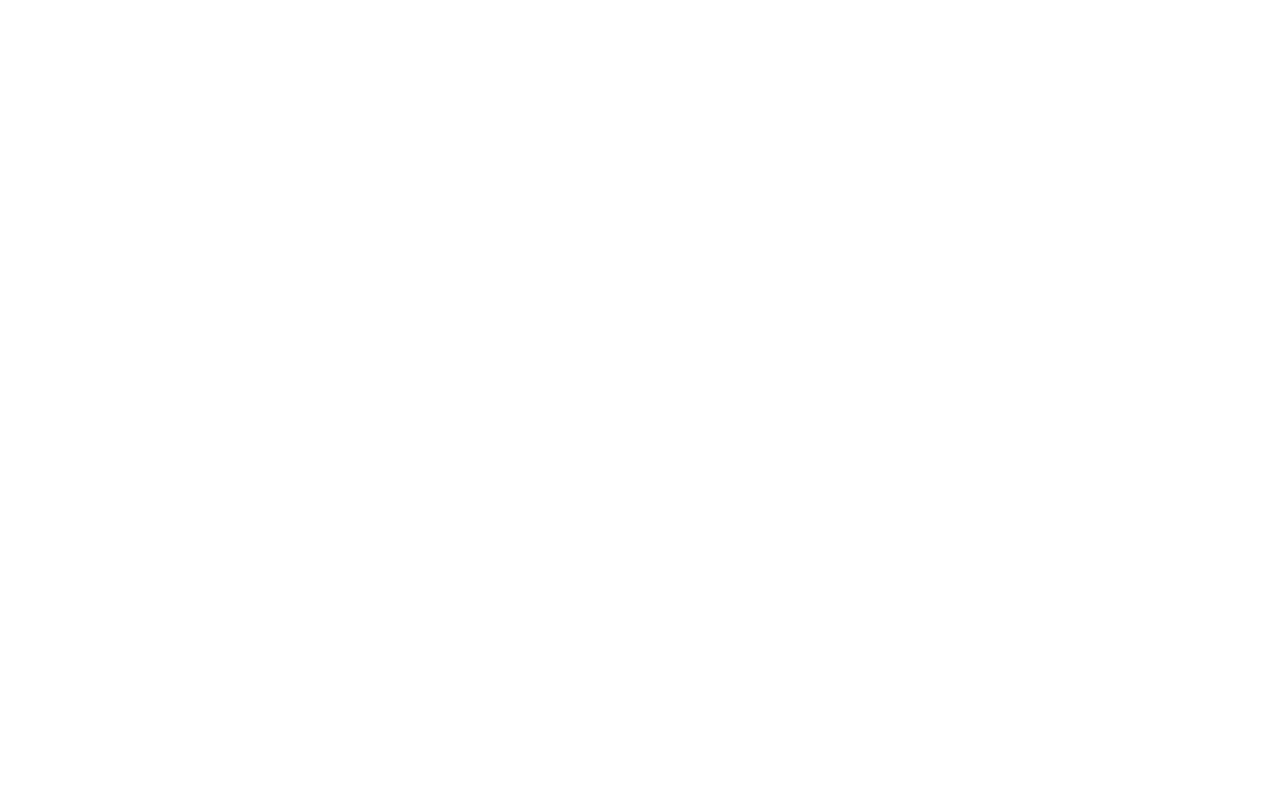
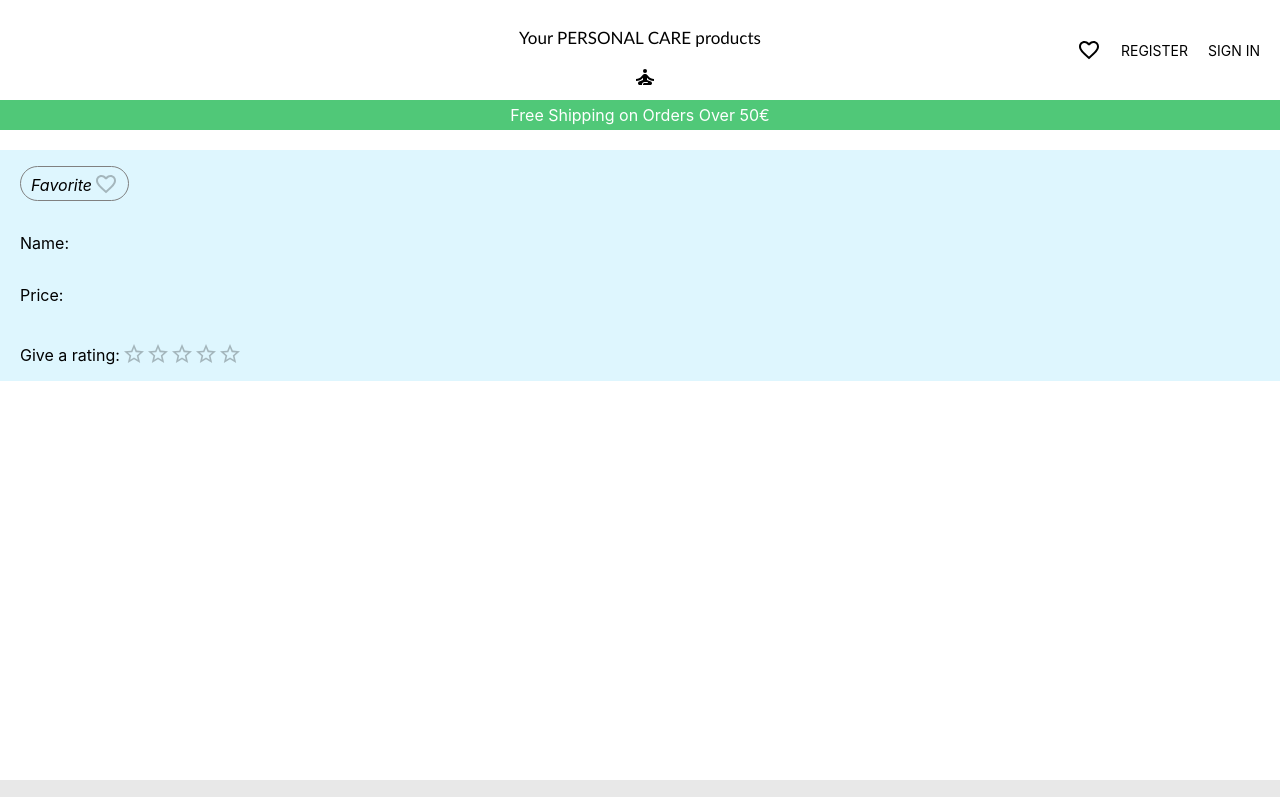
Before and after one commit to IulyN1/Proiect-colectiv, a React (Create React App) app: page /products/1 in a window 1280 px wide. Before the commit this address had no page. Shown: the top 797 px of the page. Built offline with nearby package versions, Linux system fonts and the light colour scheme.

Commit message:
PC-13 Added individual page for product

```diff
--- a/package.json
+++ b/package.json
@@ -13,8 +13,10 @@
 		"@testing-library/user-event": "^13.5.0",
 		"react": "^18.2.0",
 		"react-dom": "^18.2.0",
+		"react-redux": "^8.0.5",
 		"react-router-dom": "^6.4.3",
 		"react-scripts": "5.0.1",
+		"redux": "^4.2.0",
 		"styled-component": "^2.8.0",
 		"styled-components": "^5.3.6",
 		"web-vitals": "^2.1.4"
--- a/src/App.js
+++ b/src/App.js
@@ -1,6 +1,7 @@
 import './App.css';
 import React from 'react';
 import ProductsPage from './pages/ProductsPage';
+import ProductPage from './pages/ProductPage';
 import { BrowserRouter, Routes, Route } from 'react-router-dom';
 
 const App = () => {
@@ -9,6 +10,7 @@
 			<Routes>
 				<Route path="/" element={<ProductsPage />} />
 				<Route path="/products" element={<ProductsPage />} />
+				<Route path="/products/:id" element={<ProductPage />} />
 			</Routes>
 		</BrowserRouter>
 	);
--- /dev/null
+++ b/src/components/Favorite.jsx
@@ -0,0 +1,25 @@
+import * as React from 'react';
+import { styled } from '@mui/material/styles';
+import Rating from '@mui/material/Rating';
+import FavoriteIcon from '@mui/icons-material/Favorite';
+import FavoriteBorderIcon from '@mui/icons-material/FavoriteBorder';
+
+const StyledFavorite = styled(Rating)({
+	'& .MuiRating-iconFilled': {
+		color: '#ff4538'
+	},
+	'& .MuiRating-iconHover': {
+		color: '#ff4538'
+	}
+});
+
+export default function Favorite() {
+	return (
+		<StyledFavorite
+			name="customized-color"
+			max={1}
+			icon={<FavoriteIcon fontSize="inherit" />}
+			emptyIcon={<FavoriteBorderIcon fontSize="inherit" />}
+		/>
+	);
+}
--- a/src/components/Product/Product.css
+++ b/src/components/Product/Product.css
@@ -1,9 +1,27 @@
 .Product {
-	margin: 5px;
-	width: 350px;
-	height: 350px;
-	align-items: center;
-	text-align: center;
-	background-color: #f5fbfd;
+	margin-top: 20px;
+	padding-left: 20px;
+	width: calc(100%-20px);
+	display: flex;
+	flex-direction: column;
+	justify-content: center;
+	background-color: #def6fe;
+}
+
+.Product p:first-child {
+	border: 1px solid grey;
+	border-radius: 20px;
+	padding: 0px 10px 5px 10px;
+	max-width: fit-content;
+}
+
+.Product .ProductInteractionIcon {
+	cursor: pointer;
 	position: relative;
+	top: 5px;
+	padding-left: 2px;
 }
+
+.Product .ProductFavoriteLabel {
+	font-style: italic;
+}
--- a/src/components/Product/Product.jsx
+++ b/src/components/Product/Product.jsx
@@ -1,11 +1,32 @@
-import { Review } from './Review';
+import { useLocation } from 'react-router-dom';
+import { Review } from '../Review';
 import './Product.css';
+import Favorite from '../Favorite';
 
-export const Product = ({ product }) => {
+export const Product = () => {
+	const location = useLocation();
+	const product = location.state;
+
 	return (
 		<div className="Product">
-			<p>{product?.description}</p>
-			<Review value={product?.review} />
+			<p>
+				<span className="ProductFavoriteLabel">Favorite</span>
+				<span className="ProductInteractionIcon">
+					<Favorite />
+				</span>
+			</p>
+			<p>
+				<span>Name: {product?.name}</span>
+			</p>
+			<p>
+				<span>Price: {product?.price}</span>
+			</p>
+			<p>
+				<span>Give a rating:</span>
+				<span className="ProductInteractionIcon">
+					<Review value={product?.review} />
+				</span>
+			</p>
 		</div>
 	);
 };
--- /dev/null
+++ b/src/components/ProductCard/ProductCard.css
@@ -0,0 +1,25 @@
+.ProductCard {
+	margin: 5px;
+	width: 350px;
+	height: 350px;
+	align-items: center;
+	text-align: center;
+	background-color: #f5fbfd;
+	position: relative;
+}
+
+.ProductCard a {
+	text-decoration: none;
+	color: #50c878;
+	font-weight: bold;
+}
+
+.ProductCard a:hover {
+	text-decoration: underline;
+}
+
+.ProductCard .ArrowIcon {
+	padding-left: 2px;
+	position: relative;
+	top: 5px;
+}
--- /dev/null
+++ b/src/components/ProductCard/ProductCard.jsx
@@ -0,0 +1,17 @@
+import { Link } from 'react-router-dom';
+import ArrowForwardIcon from '@mui/icons-material/ArrowForward';
+import './ProductCard.css';
+
+export const ProductCard = ({ product }) => {
+	return (
+		<div className="ProductCard">
+			<p>{product?.name}</p>
+			<Link to={`/products/${product.id}`} state={product}>
+				<span>View more details</span>
+				<span className="ArrowIcon">
+					<ArrowForwardIcon />
+				</span>
+			</Link>
+		</div>
+	);
+};
--- a/src/components/Products/Products.jsx
+++ b/src/components/Products/Products.jsx
@@ -1,5 +1,5 @@
 import { useState, useEffect } from 'react';
-import { Product } from '../Product/Product';
+import { ProductCard } from '../ProductCard/ProductCard';
 import { allProducts } from '../../data';
 import { NO_PRODUCTS } from '../../constants';
 import './Products.css';
@@ -15,7 +15,7 @@
 	return (
 		<div className="Products">
 			{products.length > 0 ? (
-				products.map((item) => <Product key={item.id} product={item} />)
+				products.map((item) => <ProductCard key={item.id} product={item} />)
 			) : (
 				<p className="Products-none">{NO_PRODUCTS}</p>
 			)}
--- a/src/data.js
+++ b/src/data.js
@@ -1,34 +1,42 @@
 export const allProducts = [
 	{
 		id: 1,
-		description: 'product 1'
+		name: 'product 1',
+		price: 10
 	},
 	{
 		id: 2,
-		description: 'product 2'
+		name: 'product 2',
+		price: 10
 	},
 	{
 		id: 3,
-		description: 'product 3'
+		name: 'product 3',
+		price: 10
 	},
 	{
 		id: 4,
-		description: 'product 4'
+		name: 'product 4',
+		price: 10
 	},
 	{
 		id: 5,
-		description: 'product 5'
+		name: 'product 5',
+		price: 10
 	},
 	{
 		id: 6,
-		description: 'product 6'
+		name: 'product 6',
+		price: 10
 	},
 	{
 		id: 7,
-		description: 'product 7'
+		name: 'product 7',
+		price: 10
 	},
 	{
 		id: 8,
-		description: 'product 8'
+		name: 'product 8',
+		price: 10
 	}
 ];
--- /dev/null
+++ b/src/pages/ProductPage.css
@@ -0,0 +1,17 @@
+.ProductPage {
+	position: relative;
+	margin: 0;
+	padding-bottom: 10rem;
+	min-height: 100vh;
+}
+
+.ProductPage-navbar {
+	background-color: #50c878;
+	color: white;
+	text-align: center;
+	padding: 5px;
+}
+
+.ProductPage-title {
+	margin-left: 25px;
+}
--- /dev/null
+++ b/src/pages/ProductPage.js
@@ -0,0 +1,19 @@
+import React from 'react';
+import { Footer } from '../components/Footer/Footer';
+import { Navbar } from '../components/Navbar/Navbar';
+import { Product } from '../components/Product/Product';
+import { PRODUCTS_NAVBAR } from '../constants';
+import './ProductPage.css';
+
+const ProductPage = () => {
+	return (
+		<div className="ProductPage">
+			<Navbar />
+			<div className="ProductsPage-navbar">{PRODUCTS_NAVBAR}</div>
+			<Product />
+			<Footer />
+		</div>
+	);
+};
+
+export default ProductPage;
```
Also changed, not shown: src/components/Review.jsx (renamed from src/components/Product/Review.jsx), 1 other file (tests, documents, lock files or other folders).
